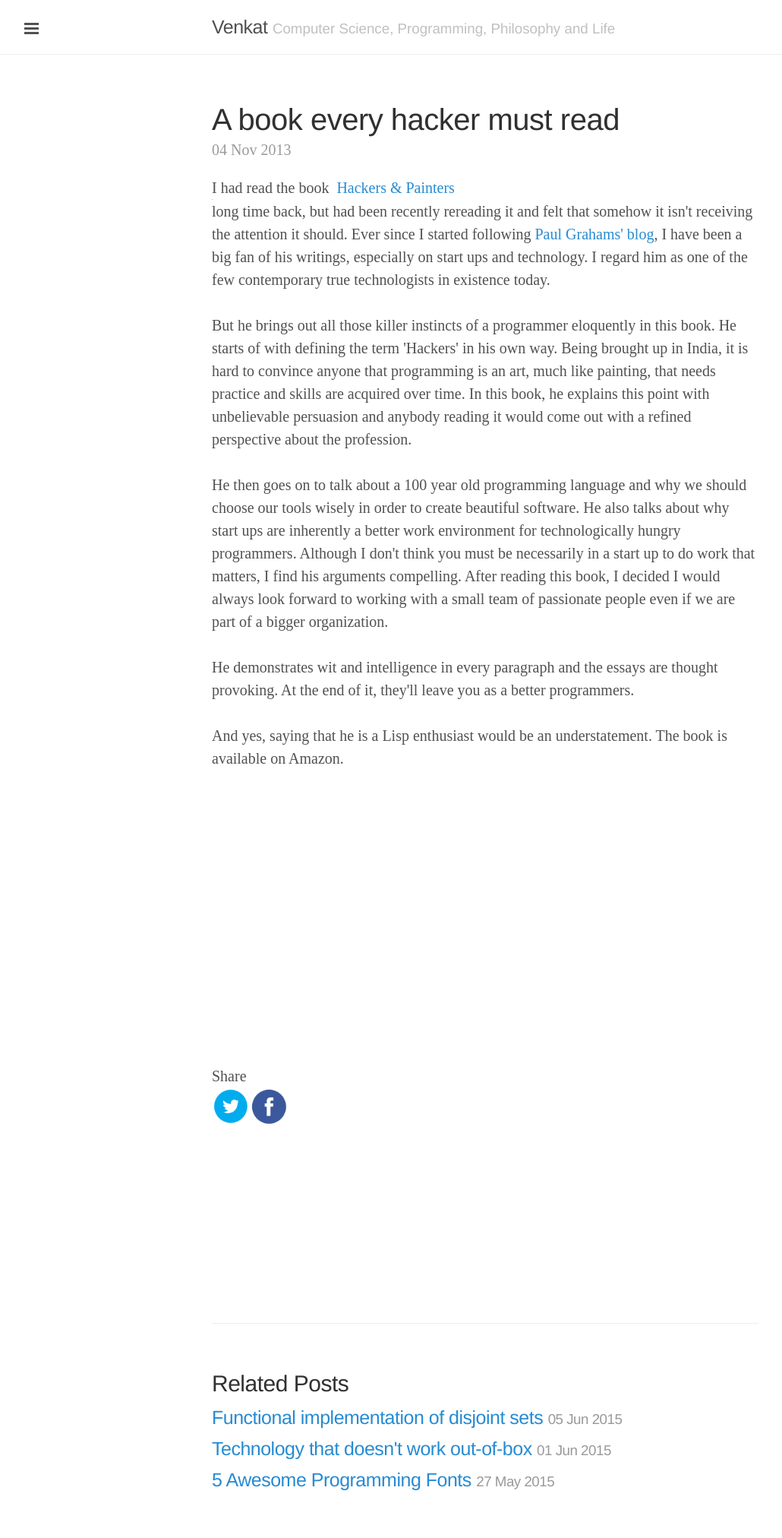
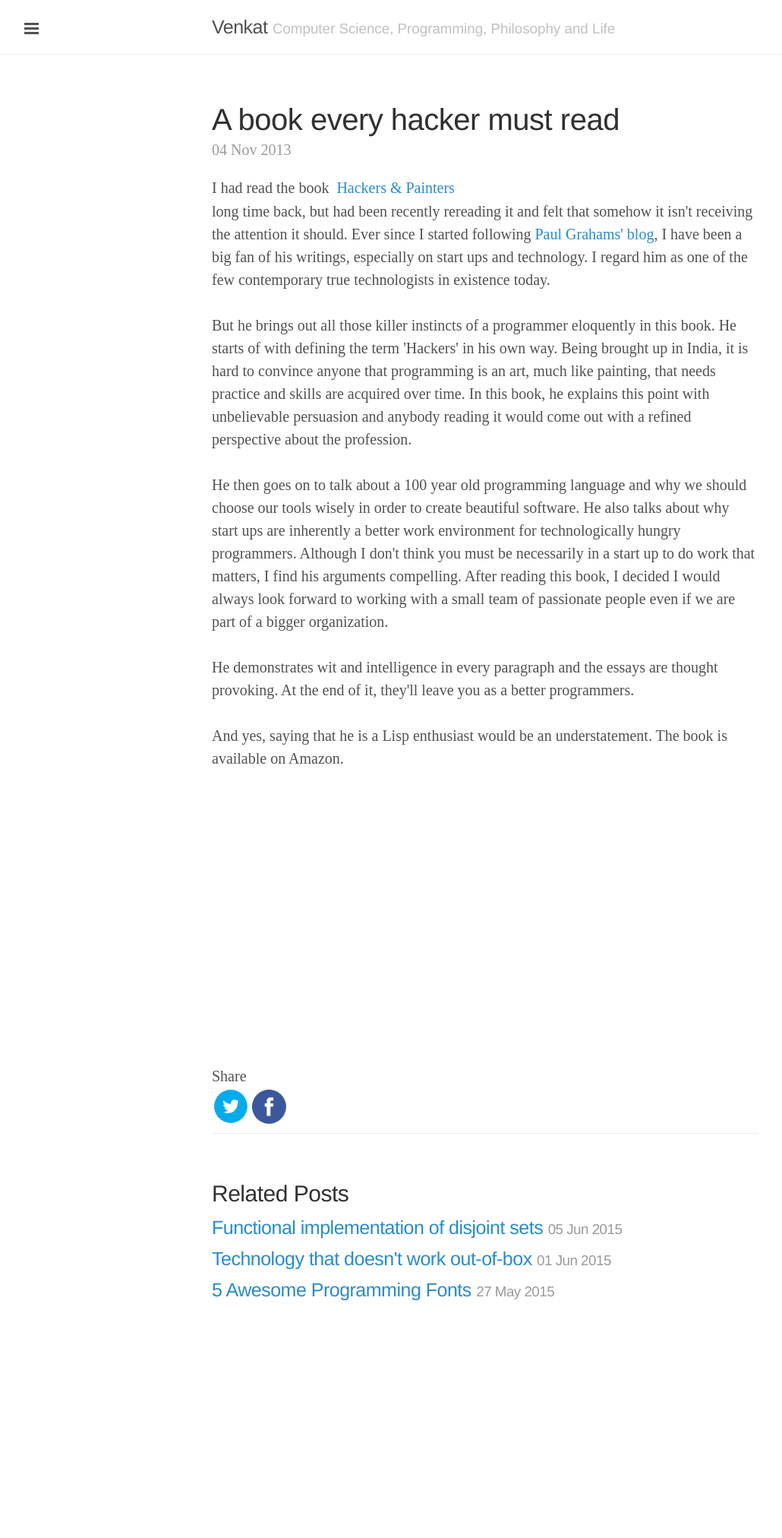
Before and after one commit to venustus/venustus.github.io, a Jekyll site: the page built from _posts/2013-11-04-a-book-every-hacker-must-read.md, in a window 1280 px wide. Shown: the whole page at 76% size, without its empty margins (1-1031 px from the left). Built offline with Jekyll 4.4.1, drawn with Linux system fonts in a browser that asks for light colours; comment, search, counter and statistics services are not loaded; after the commit the page ends 1774 px from its top, so only the background shows below that; grey boxes are pictures that could not be loaded.

Commit message:
Update post.html

```diff
--- a/_layouts/post.html
+++ b/_layouts/post.html
@@ -45,10 +45,10 @@ layout: default
 </script>
 <noscript>Please enable JavaScript to view the <a href="https://disqus.com/?ref_noscript" rel="nofollow">comments powered by Disqus.</a></noscript>
 
-<!-- /341888111/smart-ad-unit -->
-<div id='div-gpt-ad-1434364941834-0' style='height:250px; width:300px;'>
+<!-- /341888111/smart-ad-unit-2 -->
+<div id='div-gpt-ad-1434367810684-0'>
 <script type='text/javascript'>
-googletag.cmd.push(function() { googletag.display('div-gpt-ad-1434364941834-0'); });
+googletag.cmd.push(function() { googletag.display('div-gpt-ad-1434367810684-0'); });
 </script>
 </div>
 
```
